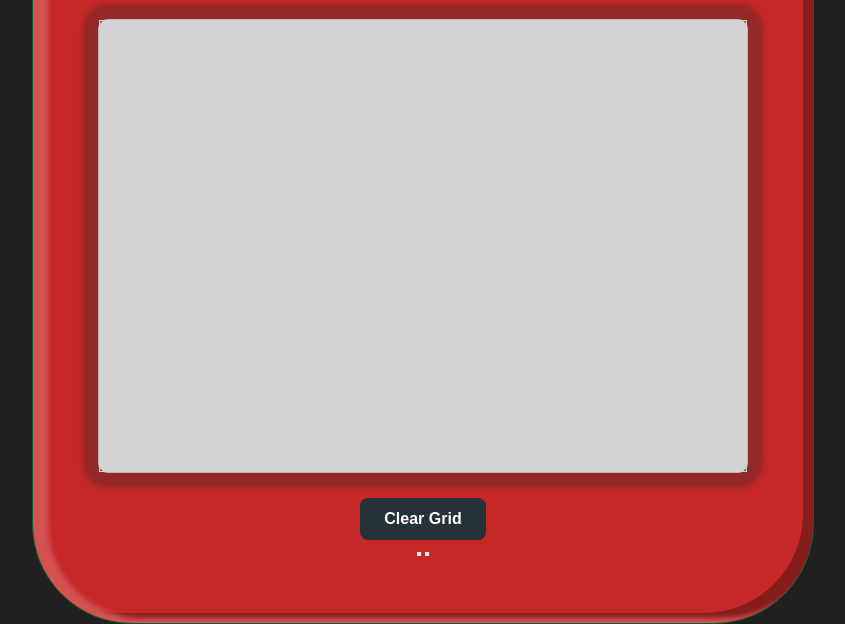
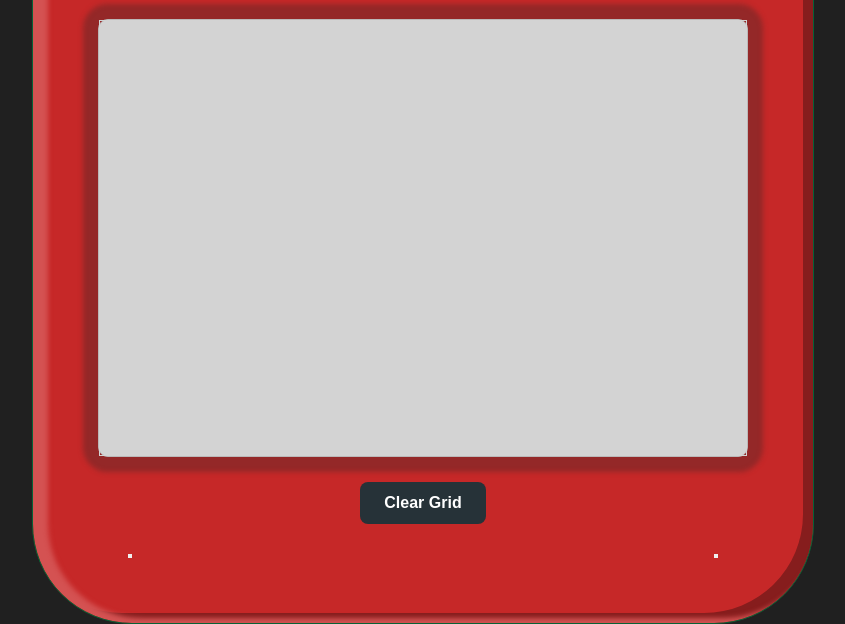
Before and after one commit to MosesButera/etch-a-sketch, a plain HTML site: page index.html in a window 1280 px wide. Shown: the part 176-800 px from the top of the page, without its empty margins (217-1062 px from the left). Drawn offline with Linux system fonts and the light colour scheme.

Commit message:
Create knob container for cleaner bottom UI with spacing and layout use Flexbox to space out the two knob buttons. Add padding and margin to separate them from other elements and center them at the bottom of the frame.

```diff
--- a/style.css
+++ b/style.css
@@ -76,3 +76,12 @@ body {
 .clear-btn:hover {
   background-color: #37474f;
 }
+
+.knobs {
+  display: flex;
+  justify-content: space-between;
+  width: 100%;
+  margin-top: 30px;
+  padding: 0 30px;
+  border-radius: 15px;
+}
```
